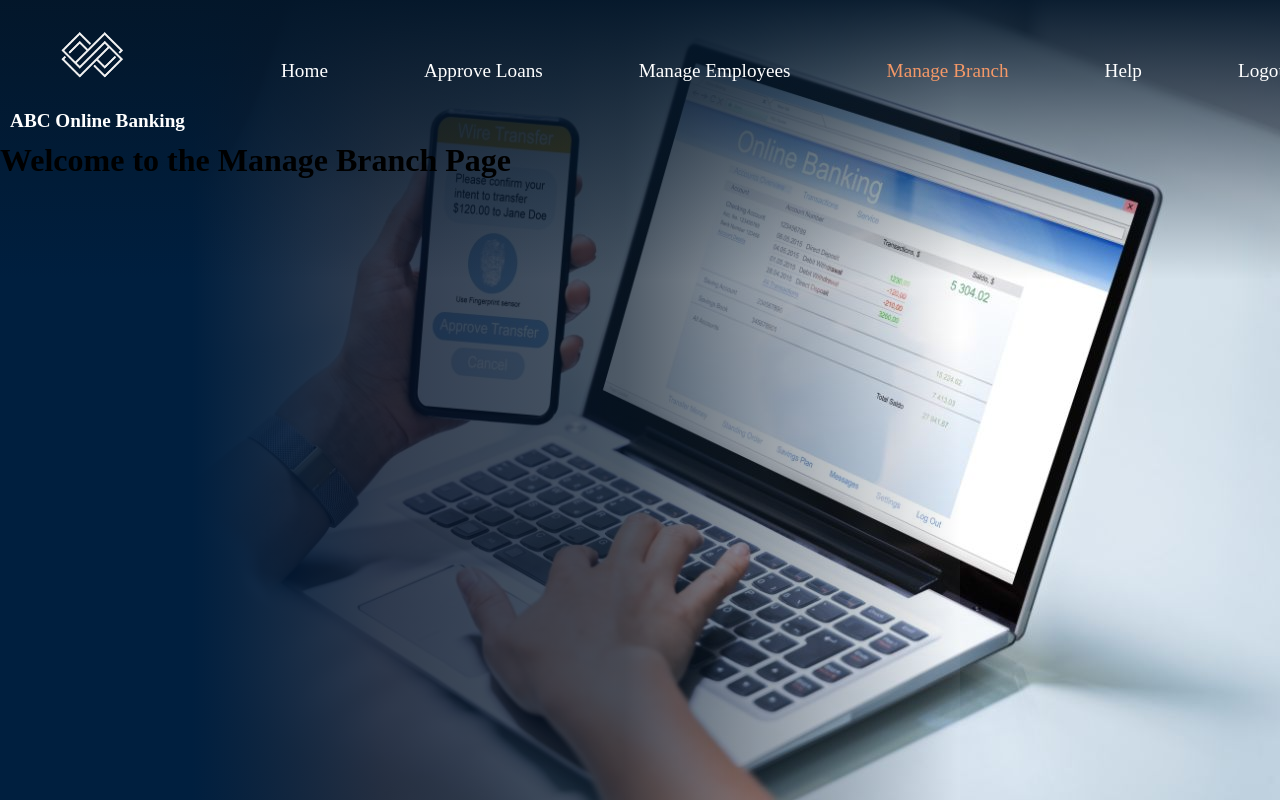
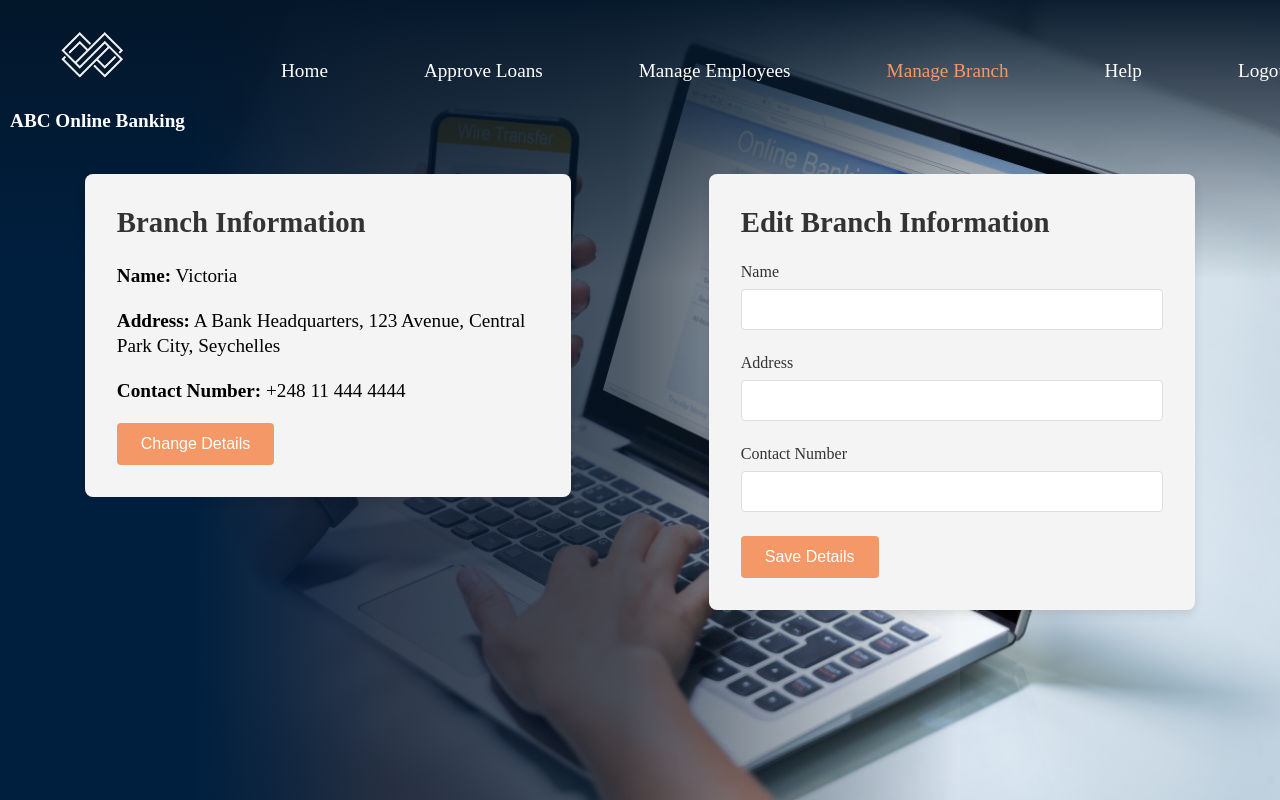
Before and after one commit to seniru-dilmith/Bank-Management-System-Bank-A-front-end, a React (Create React App) app: page /manager/ManageBranch in a window 1280 px wide. Built offline with nearby package versions, Linux system fonts and the light colour scheme.

Commit message:
managebranch

```diff
--- a/src/pages/ManageBranch.jsx
+++ b/src/pages/ManageBranch.jsx
@@ -1,13 +1,145 @@
 import React from 'react';
 import ManagerNaviBar from '../components/NaviBar/ManagerNaviBar';
+import { useState } from 'react';
 import Layout from '../layouts/Layout';
 
 const ManageBranch = () => {
+  const [branchInfo, setBranchInfo] = useState({
+    name: 'Victoria',
+    address: 'A Bank Headquarters, 123 Avenue, Central Park City, Seychelles',
+    contactNumber: '+248 11 444 4444',
+  });
+
+  const [editInfo, setEditInfo] = useState({
+    name: '',
+    address: '',
+    contactNumber: '',
+  });
+
+  const handleChange = (e) => {
+    const { name, value } = e.target;
+    setEditInfo((prevInfo) => ({
+      ...prevInfo,
+      [name]: value,
+    }));
+  };
+
+  const handleSaveDetails = () => {
+    // Validate inputs to make sure none of them are empty
+    if (!editInfo.name || !editInfo.address || !editInfo.contactNumber) {
+      alert('Please fill in all fields before saving.');
+      return; // Stop the save process if any field is empty
+    }
+
+    // Save the new branch info if all inputs are filled
+    setBranchInfo(editInfo);
+  };
+
   return (
-    <Layout NavigationBar={<ManagerNaviBar/>}>
-      <h1>Welcome to the Manage Branch Page</h1>
+    <Layout NavigationBar={<ManagerNaviBar />}>
+      <div style={styles.dashboard}>
+        {/* Branch Information */}
+        <div style={styles.infoBox}>
+          <h3 style={styles.title}>Branch Information</h3>
+          <p style={styles.detailItem}><strong>Name:</strong> {branchInfo.name}</p>
+          <p style={styles.detailItem}><strong>Address:</strong> {branchInfo.address}</p>
+          <p style={styles.detailItem}><strong>Contact Number:</strong> {branchInfo.contactNumber}</p>
+          <button style={styles.button} onClick={() => setEditInfo(branchInfo)}>Change Details</button>
+        </div>
+
+        {/* Edit Branch Information */}
+        <div style={styles.infoBox}>
+          <h3 style={styles.title}>Edit Branch Information</h3>
+          <div style={styles.inputGroup}>
+            <label style={styles.label}>Name</label>
+            <input
+              type="text"
+              name="name"
+              value={editInfo.name}
+              onChange={handleChange}
+              style={styles.input}
+            />
+          </div>
+          <div style={styles.inputGroup}>
+            <label style={styles.label}>Address</label>
+            <input
+              type="text"
+              name="address"
+              value={editInfo.address}
+              onChange={handleChange}
+              style={styles.input}
+            />
+          </div>
+          <div style={styles.inputGroup}>
+            <label style={styles.label}>Contact Number</label>
+            <input
+              type="text"
+              name="contactNumber"
+              value={editInfo.contactNumber}
+              onChange={handleChange}
+              style={styles.input}
+            />
+          </div>
+          <button style={styles.button} onClick={handleSaveDetails}>Save Details</button>
+        </div>
+      </div>
     </Layout>
   );
 };
 
+// Inline styles for the dashboard and form elements
+const styles = {
+  dashboard: {
+    display: 'flex',
+    justifyContent: 'space-around',
+    alignItems: 'flex-start',
+    padding: '2rem',
+    gap: '2rem',
+  },
+  infoBox: {
+    backgroundColor: '#f4f4f4',
+    padding: '2rem',
+    borderRadius: '8px',
+    boxShadow: '0px 4px 10px rgba(0, 0, 0, 0.1)',
+    width: '40%',
+    textAlign: 'left',
+    minHeight: '300px', // Ensure both boxes have a similar height
+  },
+  title: {
+    fontSize: '1.8rem', // Increased font size for the titles
+    marginBottom: '1.5rem',
+    color: '#333',
+  },
+  detailItem: {
+    fontSize: '1.2rem', // Increased font size for the branch details
+    marginBottom: '1.2rem', // Add more spacing between the details
+    lineHeight: '1.6rem', // Increase line spacing for better readability
+  },
+  inputGroup: {
+    marginBottom: '1.5rem',
+  },
+  label: {
+    display: 'block',
+    marginBottom: '0.5rem',
+    fontSize: '1rem',
+    color: '#333',
+  },
+  input: {
+    width: '100%',
+    padding: '0.75rem',
+    borderRadius: '4px',
+    border: '1px solid #ddd',
+    backgroundColor: '#fff',
+  },
+  button: {
+    backgroundColor: '#F49867',
+    color: 'white',
+    border: 'none',
+    padding: '0.75rem 1.5rem',
+    borderRadius: '4px',
+    cursor: 'pointer',
+    fontSize: '1rem',
+  },
+};
+
 export default ManageBranch;
```
